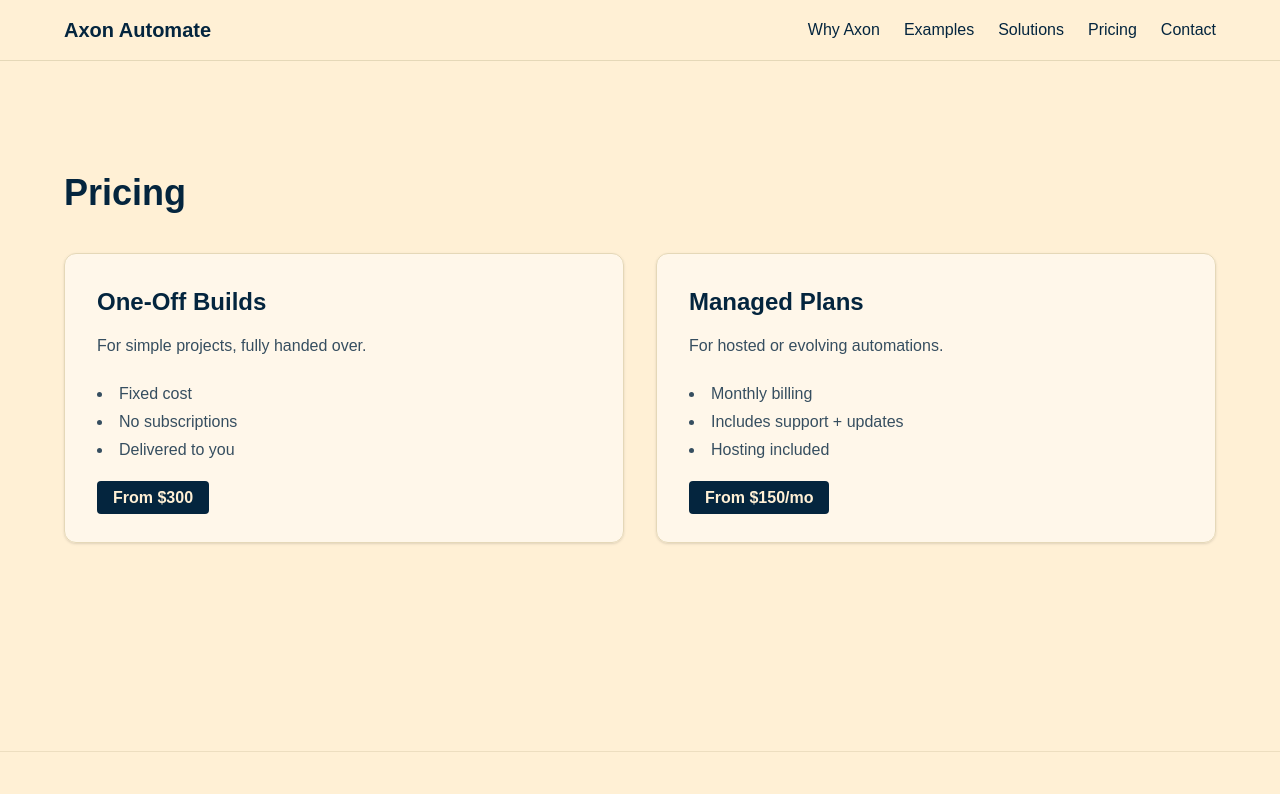
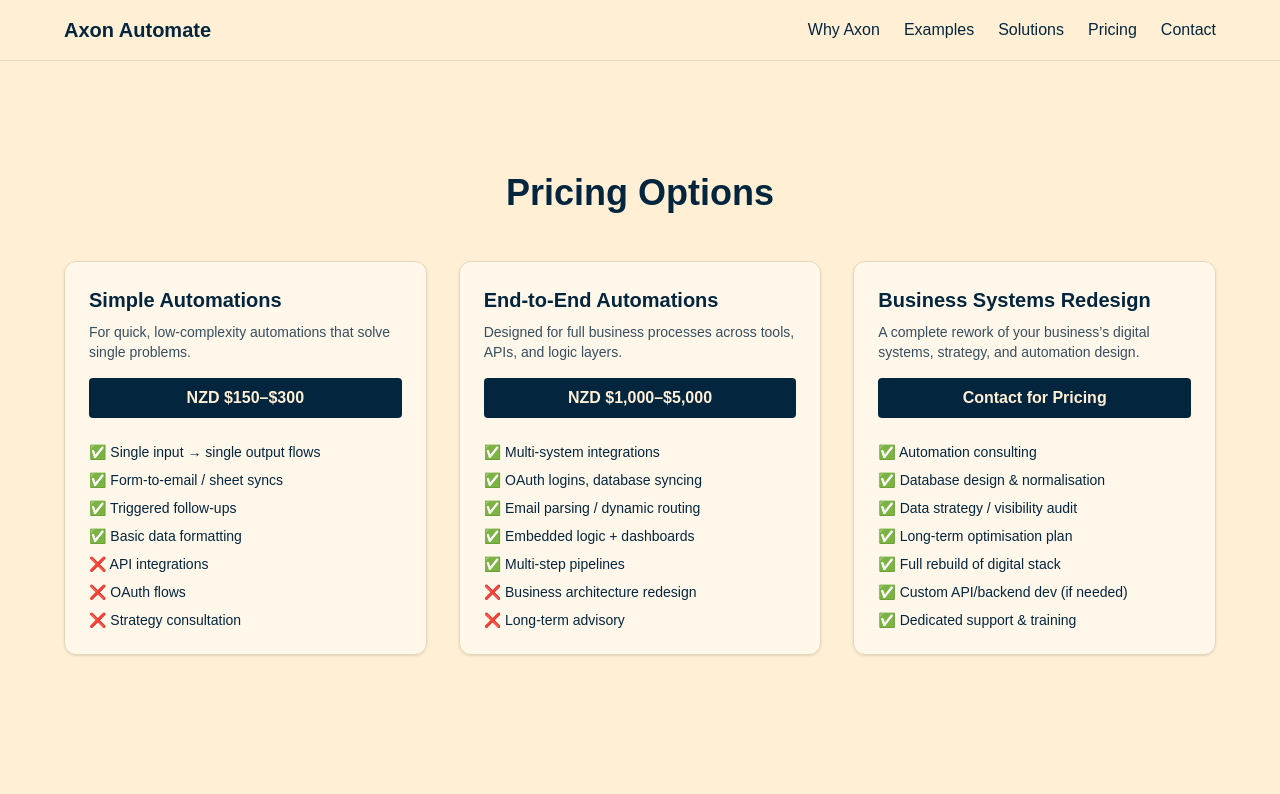
Before and after one commit to trimdex445/axon-automate, a Next.js app: page /pricing in a window 1280 px wide. Shown: the top 794 px of the page. Built offline with nearby package versions, Linux system fonts and the light colour scheme.

Commit message:
Your commit message

```diff
--- a/pages/pricing.tsx
+++ b/pages/pricing.tsx
@@ -4,24 +4,58 @@ export default function Pricing() {
   return (
     <Layout>
       <section className="py-16">
-        <h1 className="text-4xl font-bold mb-10">Pricing</h1>
-        <div className="grid md:grid-cols-2 gap-8">
-          <div className="p-8 bg-white/50 border border-[#e5d8b8] rounded-xl shadow">
-            <h2 className="text-2xl font-semibold mb-4">One-Off Builds</h2>
-            <p className="mb-6 opacity-80">For simple projects, fully handed over.</p>
-            <ul className="list-disc list-inside opacity-80 mb-6 space-y-1">
-              <li>Fixed cost</li><li>No subscriptions</li><li>Delivered to you</li>
+        <h1 className="text-4xl font-bold mb-12 text-center">Pricing Options</h1>
+
+        <div className="grid md:grid-cols-3 gap-8">
+          {/* Simple Automations */}
+          <div className="border border-[#e5d8b8] rounded-xl bg-white/50 p-6 shadow">
+            <h2 className="text-xl font-bold mb-2 text-[#04253e]">Simple Automations</h2>
+            <p className="mb-4 text-sm opacity-80">For quick, low-complexity automations that solve single problems.</p>
+            <div className="bg-[#04253e] text-[#fff0d5] font-semibold text-center py-2 rounded mb-6">NZD $150–$300</div>
+
+            <ul className="space-y-2 text-sm">
+              <li>✅ Single input → single output flows</li>
+              <li>✅ Form-to-email / sheet syncs</li>
+              <li>✅ Triggered follow-ups</li>
+              <li>✅ Basic data formatting</li>
+              <li>❌ API integrations</li>
+              <li>❌ OAuth flows</li>
+              <li>❌ Strategy consultation</li>
             </ul>
-            <span className="bg-[#04253e] text-[#fff0d5] px-4 py-2 rounded font-semibold">From $300</span>
           </div>
 
-          <div className="p-8 bg-white/50 border border-[#e5d8b8] rounded-xl shadow">
-            <h2 className="text-2xl font-semibold mb-4">Managed Plans</h2>
-            <p className="mb-6 opacity-80">For hosted or evolving automations.</p>
-            <ul className="list-disc list-inside opacity-80 mb-6 space-y-1">
-              <li>Monthly billing</li><li>Includes support + updates</li><li>Hosting included</li>
+          {/* End-to-End Automations */}
+          <div className="border border-[#e5d8b8] rounded-xl bg-white/50 p-6 shadow">
+            <h2 className="text-xl font-bold mb-2 text-[#04253e]">End-to-End Automations</h2>
+            <p className="mb-4 text-sm opacity-80">Designed for full business processes across tools, APIs, and logic layers.</p>
+            <div className="bg-[#04253e] text-[#fff0d5] font-semibold text-center py-2 rounded mb-6">NZD $1,000–$5,000</div>
+
+            <ul className="space-y-2 text-sm">
+              <li>✅ Multi-system integrations</li>
+              <li>✅ OAuth logins, database syncing</li>
+              <li>✅ Email parsing / dynamic routing</li>
+              <li>✅ Embedded logic + dashboards</li>
+              <li>✅ Multi-step pipelines</li>
+              <li>❌ Business architecture redesign</li>
+              <li>❌ Long-term advisory</li>
             </ul>
-            <span className="bg-[#04253e] text-[#fff0d5] px-4 py-2 rounded font-semibold">From $150/mo</span>
+          </div>
+
+          {/* Business Redesign */}
+          <div className="border border-[#e5d8b8] rounded-xl bg-white/50 p-6 shadow">
+            <h2 className="text-xl font-bold mb-2 text-[#04253e]">Business Systems Redesign</h2>
+            <p className="mb-4 text-sm opacity-80">A complete rework of your business’s digital systems, strategy, and automation design.</p>
+            <div className="bg-[#04253e] text-[#fff0d5] font-semibold text-center py-2 rounded mb-6">Contact for Pricing</div>
+
+            <ul className="space-y-2 text-sm">
+              <li>✅ Automation consulting</li>
+              <li>✅ Database design & normalisation</li>
+              <li>✅ Data strategy / visibility audit</li>
+              <li>✅ Long-term optimisation plan</li>
+              <li>✅ Full rebuild of digital stack</li>
+              <li>✅ Custom API/backend dev (if needed)</li>
+              <li>✅ Dedicated support & training</li>
+            </ul>
           </div>
         </div>
       </section>
```
